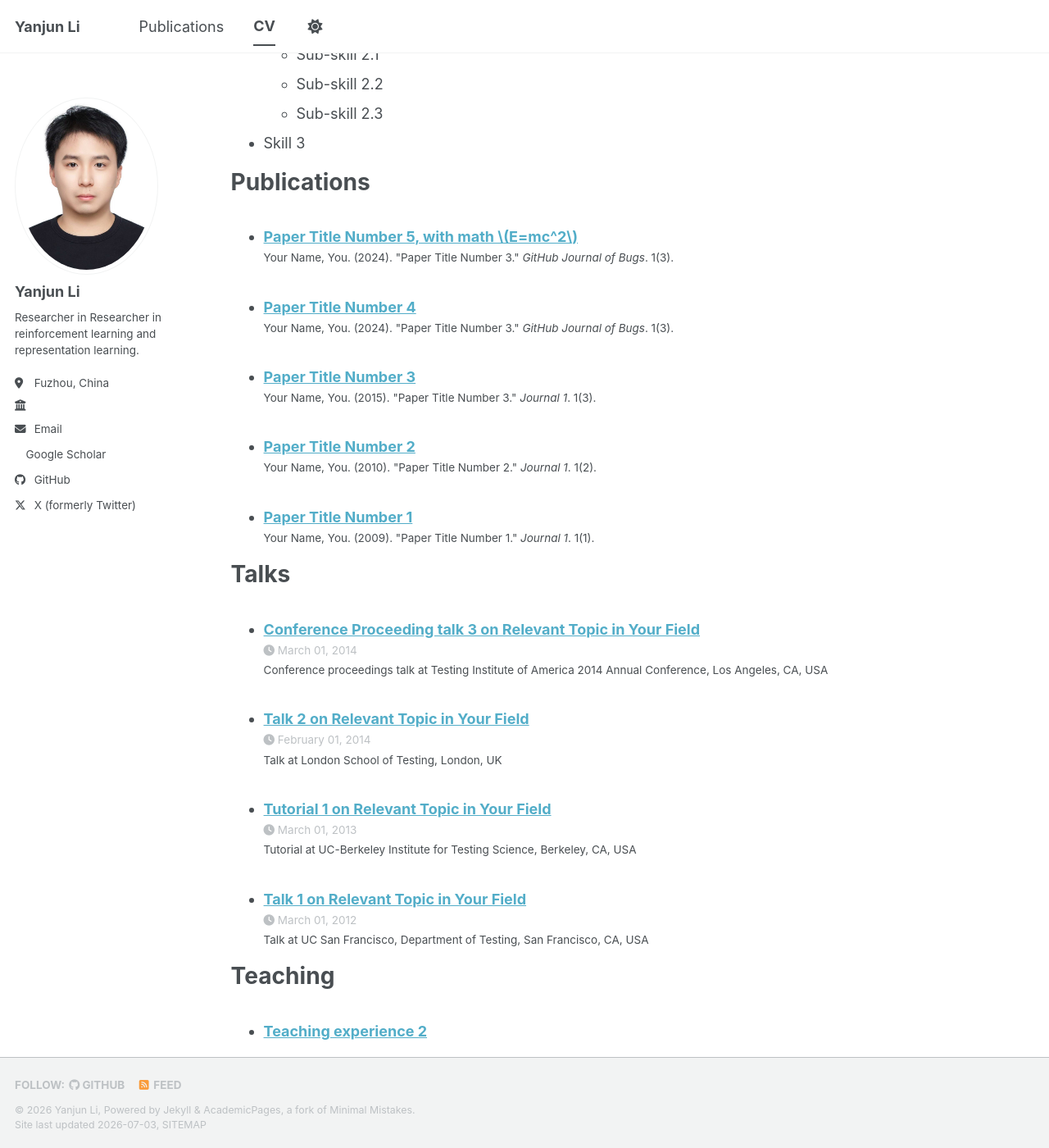
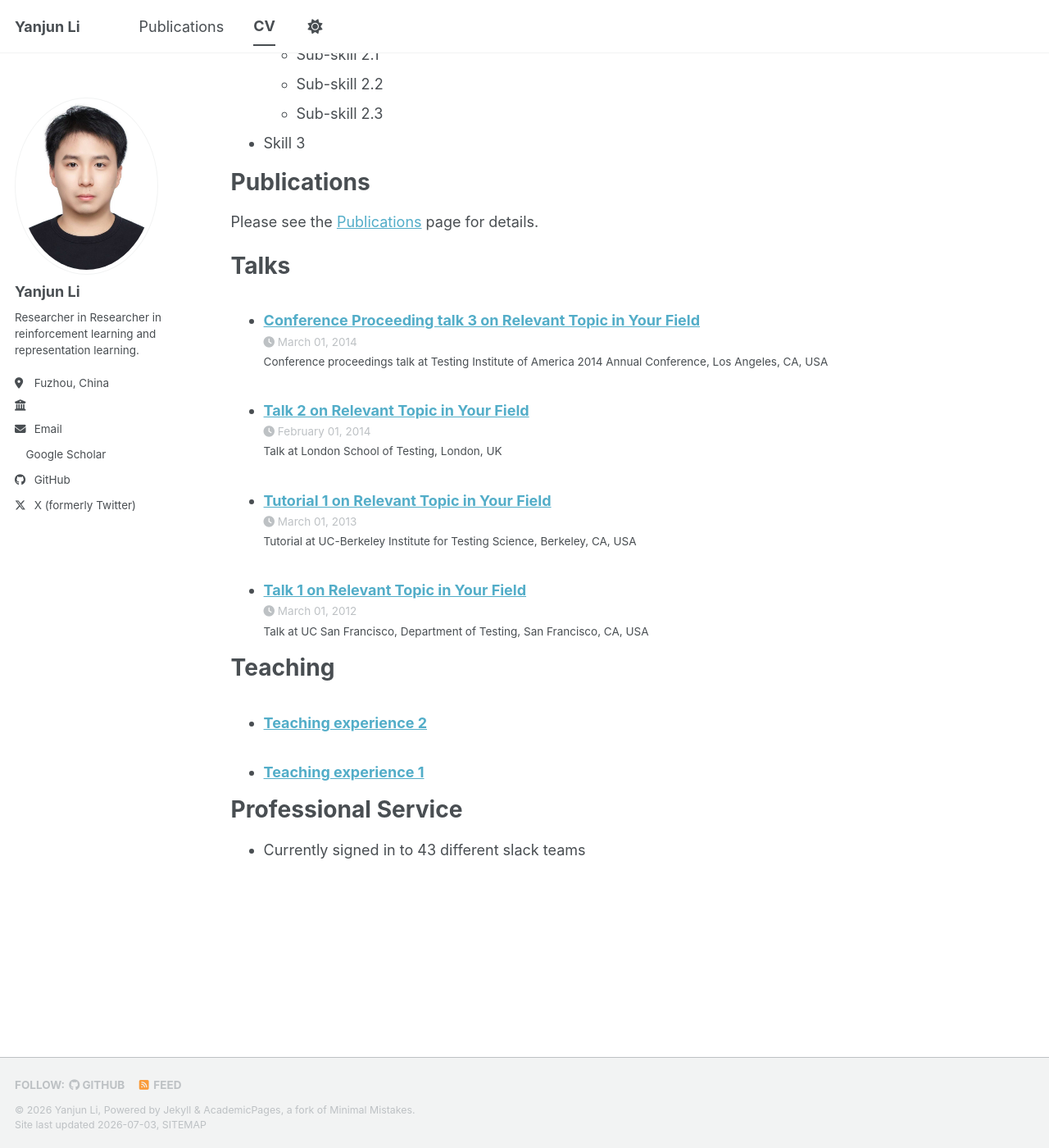
Before and after one commit to ballin0105/ballin0105.github.io, a Jekyll site: the page built from _pages/cv.md, in a window 1280 px wide and 1400 px high, scrolled down 876 px. Shown: the whole window at 82% size. Built offline with Jekyll 4.4.1, drawn with Linux system fonts in a browser that asks for light colours; a style sheet for code colours, icons or effects is not loaded.

Commit message:
Update cv.md

```diff
--- a/_pages/cv.md
+++ b/_pages/cv.md
@@ -43,9 +43,7 @@ Skills
 
 Publications
 ======
-  <ul>{% for post in site.publications reversed %}
-    {% include archive-single-cv.html %}
-  {% endfor %}</ul>
+Please see the [Publications](/publications/) page for details.
 
 Talks
 ======
@@ -59,6 +57,6 @@ Teaching
     {% include archive-single-cv.html %}
   {% endfor %}</ul>
 
-Service and leadership
+Professional Service
 ======
 * Currently signed in to 43 different slack teams
```
